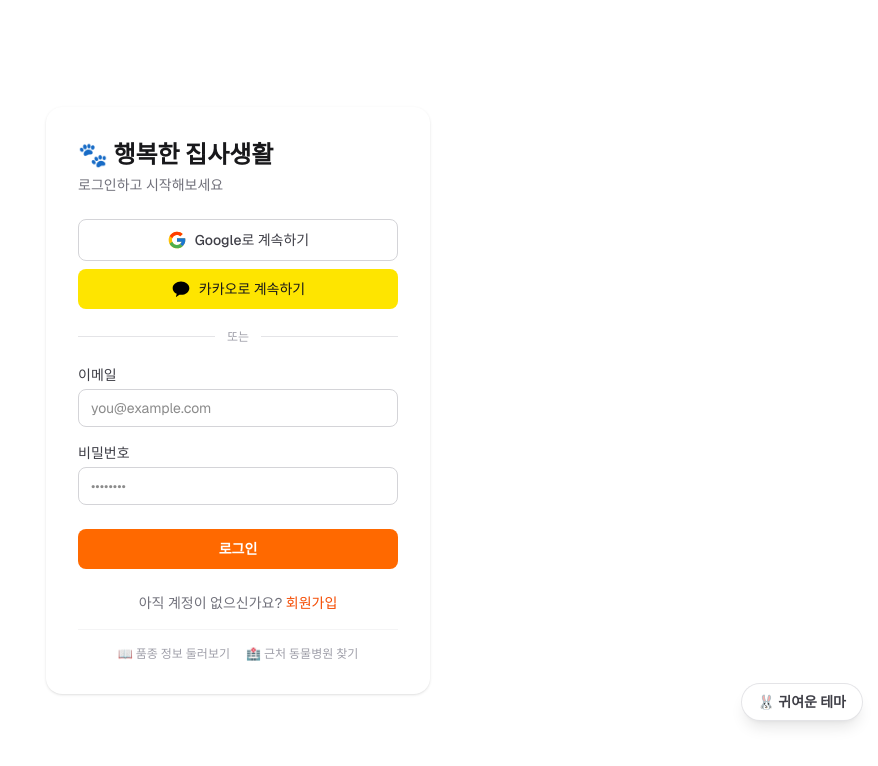
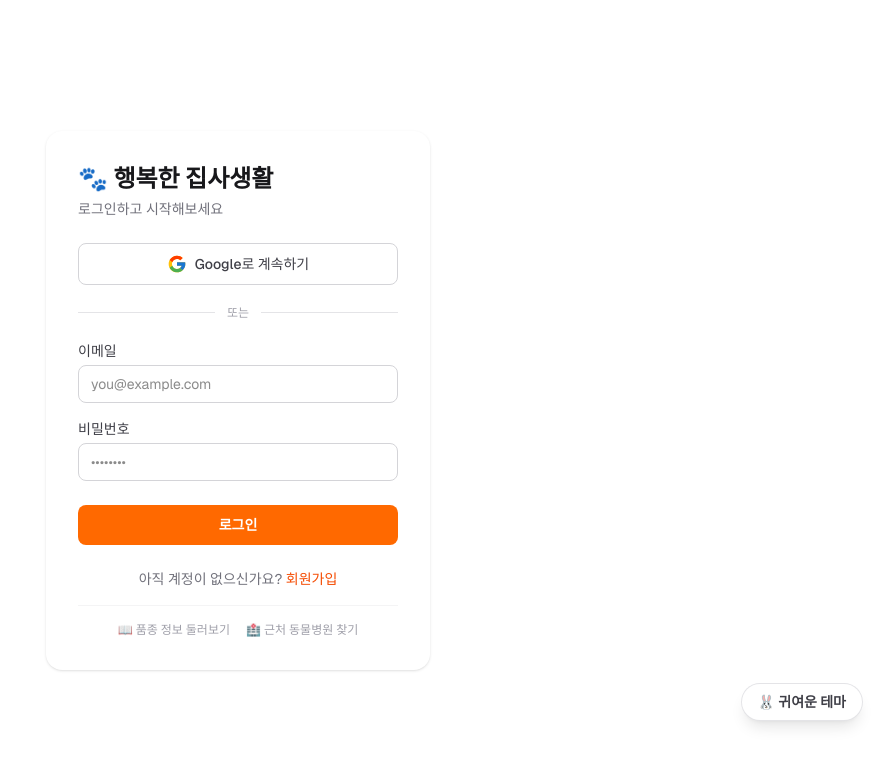
Before and after one commit to astrosy1004/myPet, a Next.js app: page /login in a window 1280 px wide. Shown: the top 766 px of the page, without its empty margins (402-1280 px from the left). Built offline with nearby package versions, Linux system fonts and the light colour scheme.

Commit message:
chore: 카카오 로그인 버튼 제거, 구글 로그인만 유지

```diff
--- a/src/components/OAuthButtons.tsx
+++ b/src/components/OAuthButtons.tsx
@@ -25,41 +25,23 @@ function GoogleIcon() {
   );
 }
 
-function KakaoIcon() {
-  return (
-    <svg viewBox="0 0 24 24" className="h-5 w-5" fill="#000000">
-      <path d="M12 3C6.48 3 2 6.58 2 11c0 2.89 1.95 5.42 4.88 6.84-.22.78-.78 2.8-.89 3.23-.14.55.2.54.42.39.17-.12 2.7-1.83 3.8-2.58.58.08 1.18.12 1.79.12 5.52 0 10-3.58 10-8s-4.48-8-10-8z" />
-    </svg>
-  );
-}
-
 export function OAuthButtons() {
-  async function handleOAuth(provider: "google" | "kakao") {
+  async function handleGoogleLogin() {
     const supabase = createClient();
     await supabase.auth.signInWithOAuth({
-      provider,
+      provider: "google",
       options: { redirectTo: `${window.location.origin}/auth/callback` },
     });
   }
 
   return (
-    <div className="flex flex-col gap-2">
     <button
       type="button"
-        onClick={() => handleOAuth("google")}
+      onClick={handleGoogleLogin}
       className="flex w-full items-center justify-center gap-2 rounded-lg border border-zinc-300 bg-white py-2.5 text-sm font-medium text-zinc-700 transition hover:bg-zinc-50"
     >
       <GoogleIcon />
       Google로 계속하기
     </button>
-      <button
-        type="button"
-        onClick={() => handleOAuth("kakao")}
-        className="flex w-full items-center justify-center gap-2 rounded-lg bg-[#FEE500] py-2.5 text-sm font-medium text-zinc-900 transition hover:brightness-95"
-      >
-        <KakaoIcon />
-        카카오로 계속하기
-      </button>
-    </div>
   );
 }
```
Lines whose indentation alone changed are shown as unchanged.
